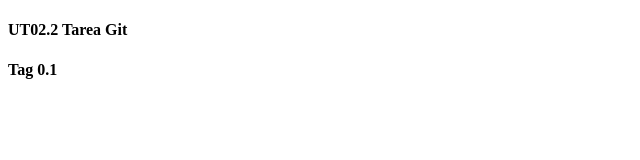
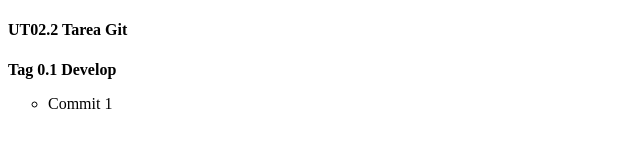
Before and after one commit to junior3141/UT2-02-Git, a plain HTML site: page Public/index.html in a window 1280 px wide. Shown: the whole page, without its empty margins (0-640 px from the left). Drawn offline with Linux system fonts and the light colour scheme.

Commit message:
Commit 1 Develop

```diff
--- a/Public/index.html
+++ b/Public/index.html
@@ -10,5 +10,10 @@
         <b>UT02.2 Tarea Git</b>
     </h4>
     <b>Tag 0.1</b>
+
+    <b>Develop</b>
+    <ul>
+        <li type="circle">Commit 1</li>
+    </ul>
 </body>
 </html>
```
